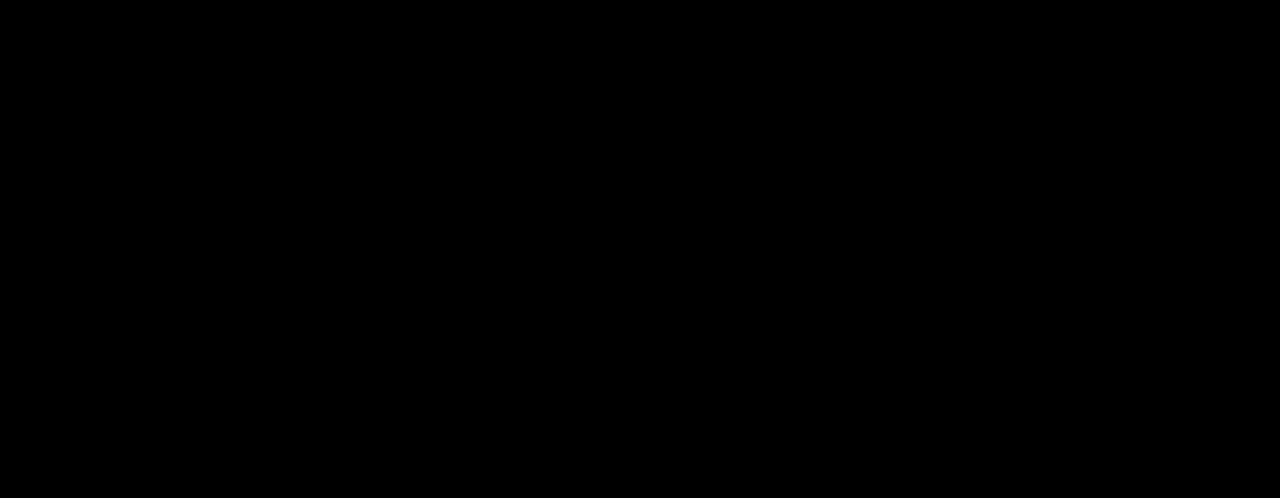
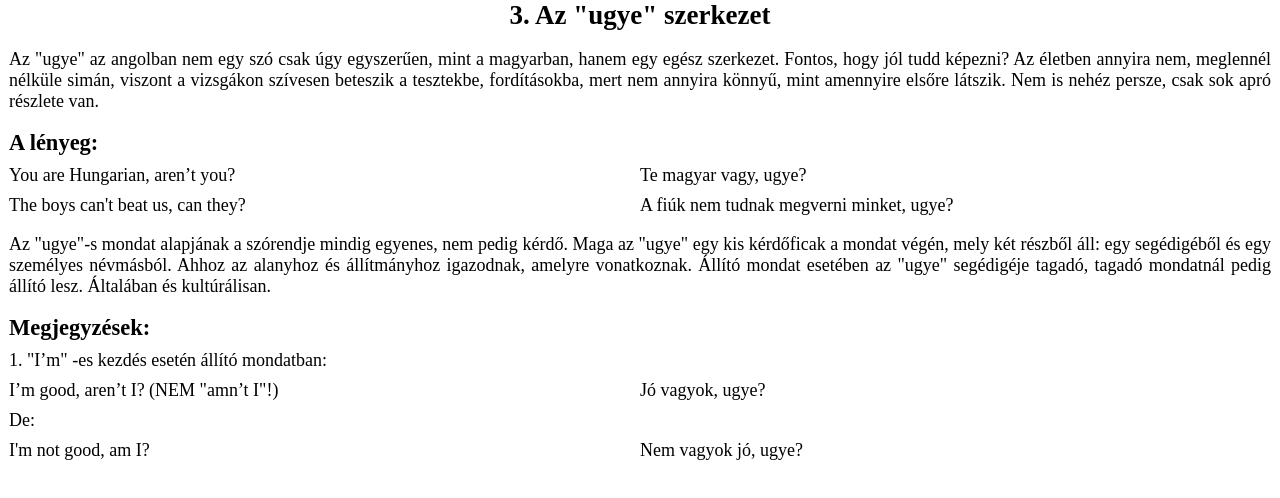
Before and after one commit to xdevtomix/angoljegyzet, a React (Vite) app: page / in a window 1280 px wide. Shown: the top 498 px of the page. Built offline with nearby package versions, Linux system fonts and the light colour scheme; the HTML template or start-up script is replaced by a standard one.

Commit message:
tag questions work 1

```diff
--- a/index.html
+++ b/index.html
@@ -4,7 +4,7 @@
 <head>
   <meta charset="UTF-8" />
   <meta name="viewport" content="width=device-width, initial-scale=1.0" />
-  <title>Vite App</title>
+  <title>Angoljegyzet</title>
 </head>
 
 <body>
--- a/src/App.jsx
+++ b/src/App.jsx
@@ -1,10 +1,12 @@
 import styled, { StyleSheetManager } from "styled-components";
+
+import TagQuestions from "./components/TagQuestions";
 
 export default function App() {
   return (
     <StyleSheetManager disableVendorPrefixes>
       <Container data-component="app">
-        sanyi
+        <TagQuestions />
       </Container>
     </StyleSheetManager>
   )
--- /dev/null
+++ b/src/components/TagQuestions.jsx
@@ -0,0 +1,54 @@
+import { Container } from "../styled-components/Container";
+import { Paragraph } from "../styled-components/Paragraph";
+import { Row } from "../styled-components/Row";
+import { SubTitle } from "../styled-components/SubTitle";
+import { Title } from "../styled-components/Title";
+
+export default function TagQuestions() {
+    return (
+        <Container data-component="tag-questions">
+            <Title>3. Az "ugye" szerkezet</Title>
+
+            <Paragraph>
+                Az "ugye" az angolban nem egy szó csak úgy egyszerűen, mint a magyarban, hanem egy egész szerkezet.
+                Fontos, hogy jól tudd képezni? Az életben annyira nem, meglennél nélküle simán, viszont a vizsgákon szívesen beteszik a tesztekbe, fordításokba,
+                mert nem annyira könnyű, mint amennyire elsőre látszik.
+                Nem is nehéz persze, csak sok apró részlete van.
+            </Paragraph>
+
+            <SubTitle>A lényeg:</SubTitle>
+
+            <Row>
+                <span>You are Hungarian, aren’t you?</span>
+                <span>Te magyar vagy, ugye?</span>
+            </Row>
+            <Row last>
+                <span>The boys can't beat us, can they?</span>
+                <span>A fiúk nem tudnak megverni minket, ugye?</span>
+            </Row>
+
+            <Paragraph>
+                Az "ugye"-s mondat alapjának a szórendje mindig egyenes, nem pedig kérdő.
+                Maga az "ugye" egy kis kérdőficak a mondat végén, mely két részből áll:
+                egy segédigéből és egy személyes névmásból. Ahhoz az alanyhoz és állítmányhoz igazodnak, amelyre vonatkoznak.
+                Állító mondat esetében az "ugye" segédigéje tagadó, tagadó mondatnál pedig állító lesz. Általában és kultúrálisan.
+            </Paragraph>
+
+            <SubTitle>Megjegyzések:</SubTitle>
+            <Row solo>
+                <span>1. "I’m" -es kezdés esetén állító mondatban:</span>
+            </Row>
+            <Row>
+                <span>I’m good, aren’t I? (NEM "amn’t I"!)</span>
+                <span>Jó vagyok, ugye?</span>
+            </Row>
+            <Row solo>
+                <span>De:</span>
+            </Row>
+            <Row last>
+                <span>I'm not good, am I?	</span>
+                <span>Nem vagyok jó, ugye?</span>
+            </Row>
+        </Container>
+    );
+}
--- a/src/index.css
+++ b/src/index.css
@@ -9,10 +9,10 @@
 
 :root {
     --night: black;
-    --light-night: black;
-    --day: black;
-    --light-day: black;
-    --decor: black;
+    --light-night: grey;
+    --day: white;
+    --light-day: #eee;
+    --decor: magenta;
 }
 
 html {
@@ -37,7 +37,7 @@
 
 body {
     width: 100%;
-    background-color: var(--night);
+    background-color: var(--day);
 }
 
 #root {
--- /dev/null
+++ b/src/styled-components/Container.jsx
@@ -0,0 +1,6 @@
+import styled from "styled-components";
+
+export const Container = styled.div`
+    width: 100%;
+    padding: 0 0.5rem;
+`;
--- /dev/null
+++ b/src/styled-components/Paragraph.jsx
@@ -0,0 +1,7 @@
+import styled from "styled-components";
+
+export const Paragraph = styled.p`
+    text-align: justify;
+    font-size: 1rem;
+    margin-bottom: 1rem;
+`;
--- /dev/null
+++ b/src/styled-components/Row.jsx
@@ -0,0 +1,11 @@
+import styled from "styled-components";
+
+export const Row = styled.div`
+    display: flex;
+    justify-content: space-between;
+    margin-bottom: ${({last}) => last ? '1rem' : '0.5rem'};
+
+    span {
+        width: ${({solo}) => solo ? '100%' : '50%'}
+    }
+`;
--- /dev/null
+++ b/src/styled-components/SubTitle.jsx
@@ -0,0 +1,6 @@
+import styled from "styled-components";
+
+export const SubTitle = styled.h2`
+    font-size: 1.25rem;
+    margin-bottom: 0.5rem;
+`;
--- /dev/null
+++ b/src/styled-components/Title.jsx
@@ -0,0 +1,7 @@
+import styled from "styled-components";
+
+export const Title = styled.h1`
+    font-size: 1.5rem;
+    text-align: center;
+    margin-bottom: 1rem;
+`;
```
